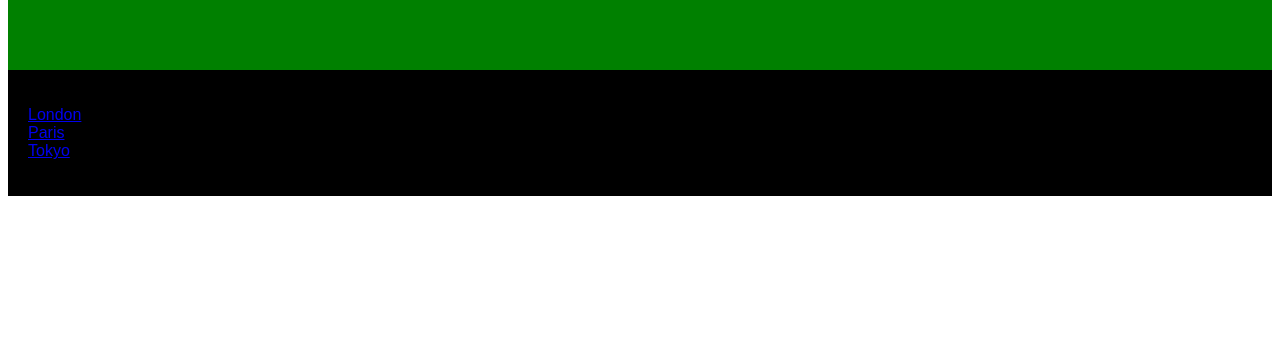
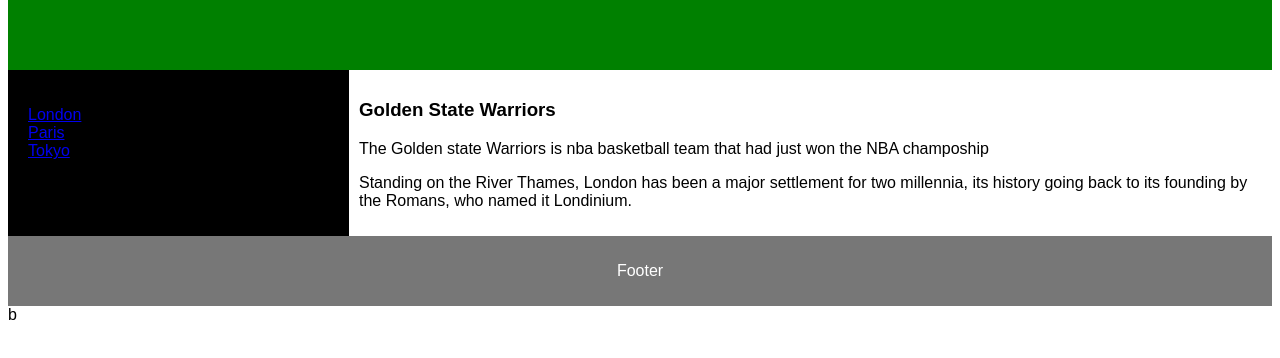
Before and after one commit to MLVRCS/html-layout-ghansome1234, a plain HTML site: page index.html in a window 1280 px wide. Shown: the part 146-504 px from the top of the page. Drawn offline with Linux system fonts and the light colour scheme.

Commit message:
Update index.html

```diff
--- a/index.html
+++ b/index.html
@@ -1,3 +1,4 @@
+
 <!DOCTYPE html>
 <html lang="en">
 <head>
@@ -85,3 +86,17 @@
       <li><a href="#">Tokyo</a></li>
     </ul>
   </nav>
+
+  <article>
+    <h1>Golden State Warriors</h1>
+    <p>The Golden state Warriors is nba basketball team that had just won the NBA champoship </p>
+    <p>Standing on the River Thames, London has been a major settlement for two millennia, its history going back to its founding by the Romans, who named it Londinium.</p>
+  </article>
+</section>
+
+<footer>
+  <p>Footer</p>
+</footer>
+
+</body>
+</html> b
```
